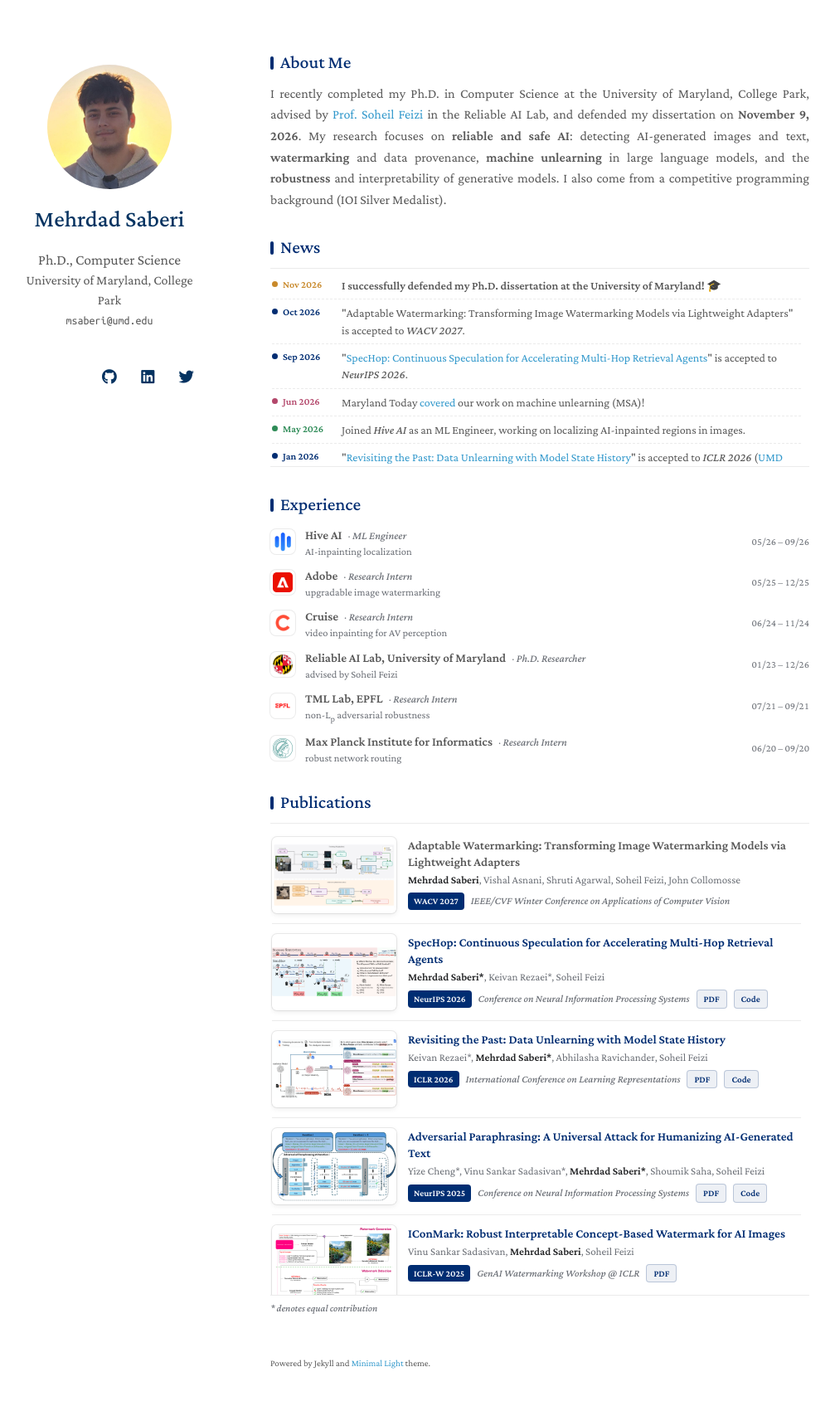
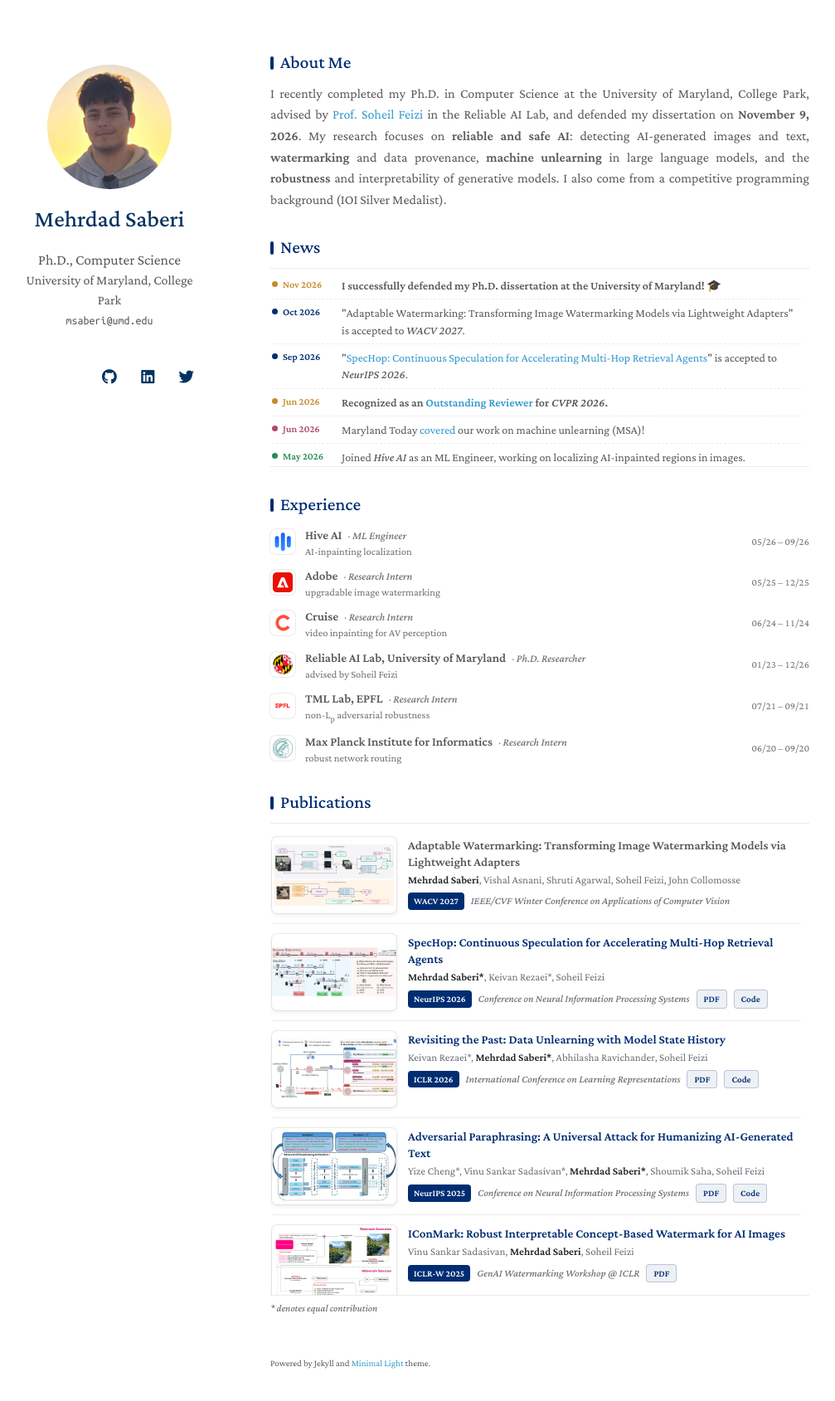
Before and after one commit to mehrdadsaberi/mehrdadsaberi.github.io, a Jekyll site: the page built from index.md, in a window 1280 px wide. Shown: the top 1689 px of the page at 83% size, without its empty margins (144-1151 px from the left). Built offline with Jekyll 4.4.1, drawn with Linux system fonts in a browser that asks for light colours; nearby versions of some CDN libraries; a style sheet for code colours, icons or effects is not loaded.

Commit message:
Add CVPR 2026 Outstanding Reviewer news and certificate
Co-Authored-By: Claude Opus 5.5 <noreply@anthropic.com>

```diff
--- a/_data/news.yml
+++ b/_data/news.yml
@@ -10,6 +10,10 @@
 - date: Sep 2026
   type: paper
   text: '"<a href="https://arxiv.org/abs/2605.21965">SpecHop: Continuous Speculation for Accelerating Multi-Hop Retrieval Agents</a>" is accepted to <i>NeurIPS 2026</i>.'
+
+- date: Jun 2026
+  type: milestone
+  text: Recognized as an <a href="./assets/files/cvpr2026_outstanding_reviewer.pdf">Outstanding Reviewer</a> for <i>CVPR 2026</i>.
 
 - date: Jun 2026
   type: press
```
Also changed, not shown: 1 other file.
